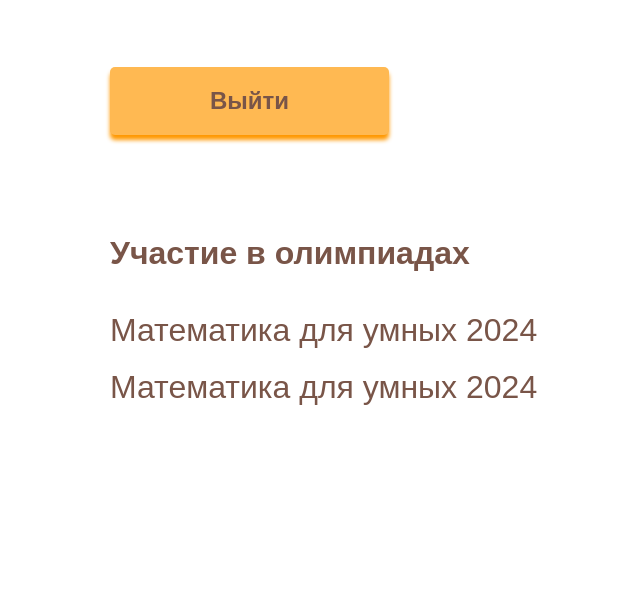
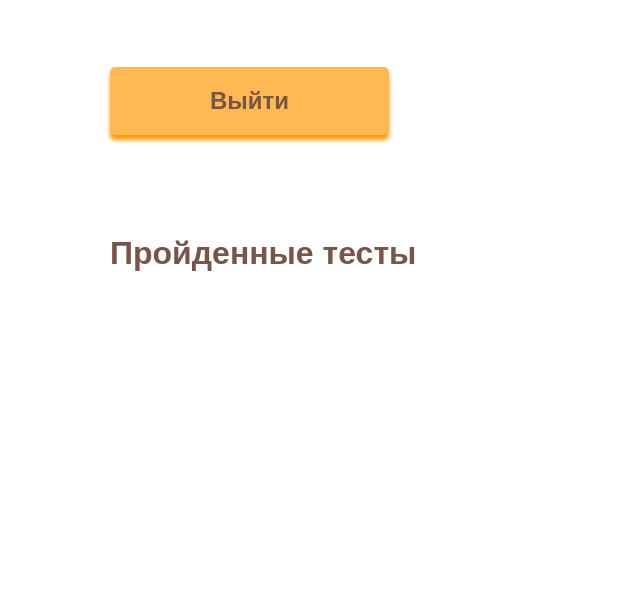
Before and after one commit to falpin/olympiad, a Flask app: page /profile-st in a window 1280 px wide. Shown: the part 344-948 px from the top of the page, without its empty margins (130-770 px from the left). Run offline with Flask 3, Linux system fonts and the light colour scheme; some libraries are stand-ins or nearby versions.

Commit message:
Фикс разных ошибок

```diff
--- a/templates/profile-st.html
+++ b/templates/profile-st.html
@@ -12,10 +12,8 @@
 </div>
 <div class="student-col">
 	<div>
-		<h2 class="h2 bold">Участие в олимпиадах</h2>
+		<h2 class="h2 bold">Пройденные тесты</h2>
 		<div class="column good_olympiads">
-			<h4 class="h4 normal">Математика для умных 2024</h4>
-			<h4 class="h4 normal">Математика для умных 2024</h4>
 		</div>
 	</div>
 </div>
```
Also changed, not shown: static/js/getOlymp.js (+6 -6 lines), static/js/olympExecution.js (line endings or trailing spaces).
